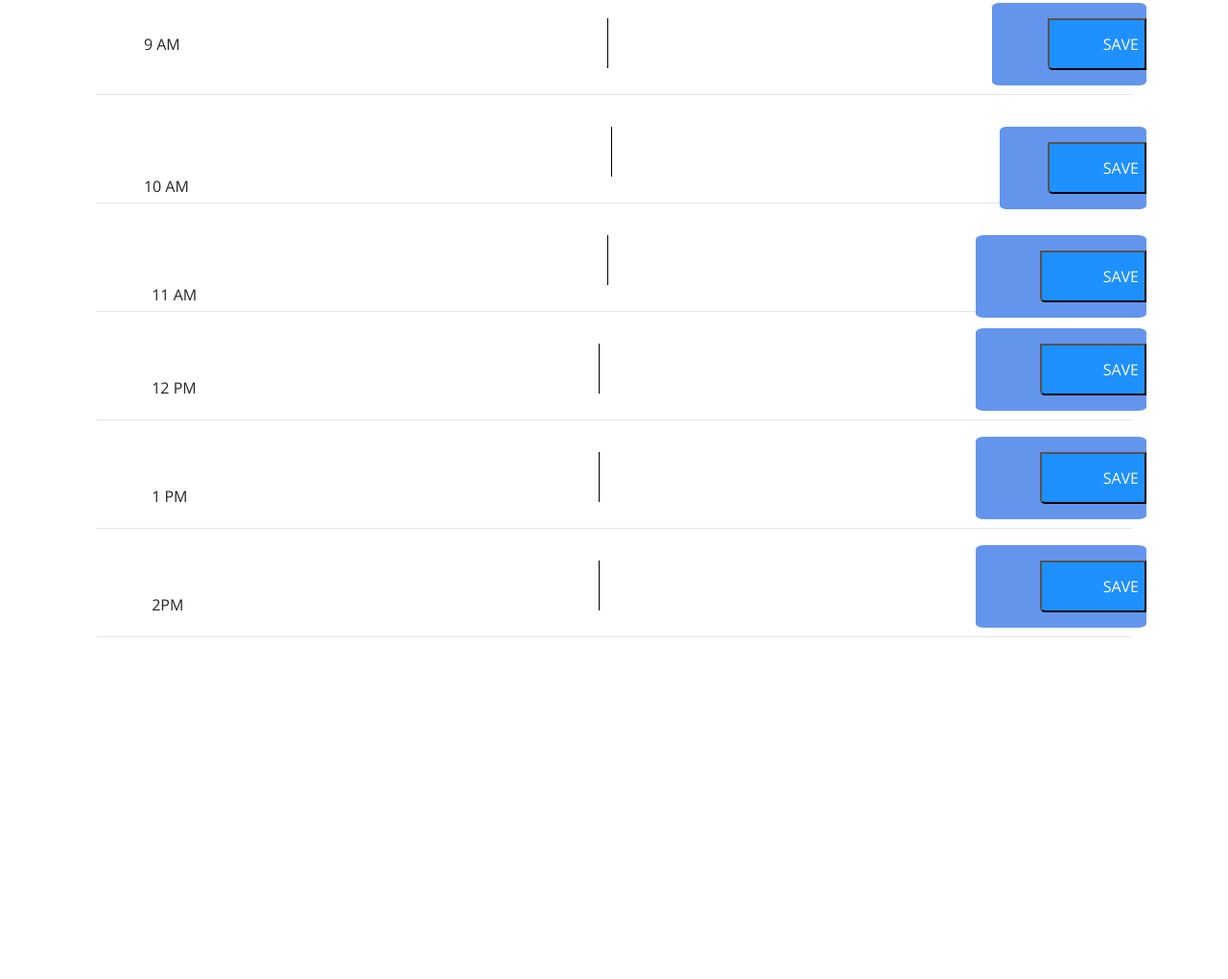
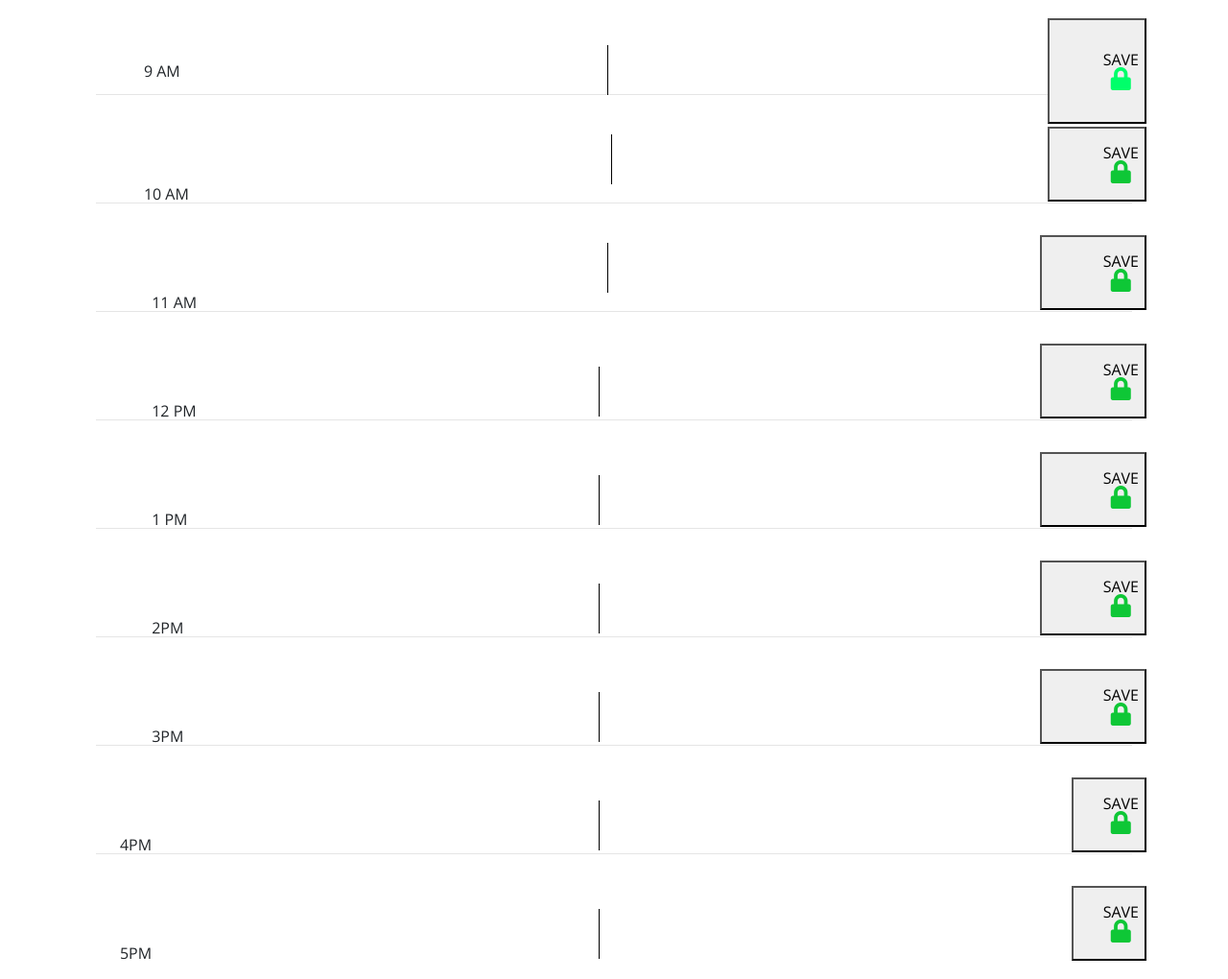
Before and after one commit to Anjeh24/Work-Day-Scheduler, a plain HTML site: page index.html in a window 1280 px wide. Shown: the part 447-1467 px from the top of the page at 96% size. Before the commit the page ends 1127 px from the top, so only its background shows below. Drawn offline with nearby package versions, Linux system fonts and the light colour scheme.

Commit message:
fixing save buttons and trying to figure out a working JS

```diff
--- a/index.html
+++ b/index.html
@@ -4,6 +4,9 @@
     <meta charset="UTF-8" />
     <meta name="viewport" content="width=device-width, initial-scale=1.0" />
     <meta http-equiv="X-UA-Compatible" content="ie=edge" />
+
+    <script src='https://kit.fontawesome.com/a076d05399.js' crossorigin='anonymous'></script>
+
     <link
       rel="stylesheet"
       href="https://stackpath.bootstrapcdn.com/bootstrap/4.3.1/css/bootstrap.min.css"
@@ -69,7 +72,10 @@
           </div>
           <div class="col3">
               <button id="savebtn" type="button" value="button">
+
             SAVE
+            <i class='fas fa-lock' style='font-size:24px;color:rgb(0, 255, 106)'></i>
+
               </button>
           </div>
         </div>
@@ -88,6 +94,7 @@
           <div class="col3">
             <button id="savebtn" type="button" value="button">
             SAVE
+            <i class='fas fa-lock' style='font-size:24px;color:rgb(14, 199, 54)'></i>
             </button>
           </div>
         </div>
@@ -104,6 +111,7 @@
             <div class="col3">
                 <button id="savebtn" type="button" value="button">
               SAVE
+              <i class='fas fa-lock' style='font-size:24px;color:rgb(14, 199, 54)'></i>
                 </button>
             </div>
           </div>
@@ -119,6 +127,7 @@
             <div class="col3">
                 <button id="savebtn" type="button" value="button">
               SAVE
+              <i class='fas fa-lock' style='font-size:24px;color:rgb(14, 199, 54)'></i>
                 </button>
             </div>
           </div>
@@ -134,6 +143,7 @@
             <div class="col3">
                 <button id="savebtn" type="button" value="button">
               SAVE
+              <i class='fas fa-lock' style='font-size:24px;color:rgb(14, 199, 54)'></i>
                 </button>
             </div>
           </div>
@@ -149,10 +159,56 @@
             <div class="col3">
                 <button id="savebtn" type="button" value="button">
               SAVE
+              <i class='fas fa-lock' style='font-size:24px;color:rgb(14, 199, 54)'></i>
                 </button>
             </div>
           </div>
          <hr>
+         <div class="row align-items-end">
+            <div class="col">
+              3PM
+            </div>
+            <div class="col">
+              <textarea id="textspace"></textarea>
+            </div>
+            <div class="col3">
+                <button id="savebtn" type="button" value="button">
+              SAVE
+              <i class='fas fa-lock' style='font-size:24px;color:rgb(14, 199, 54)'></i>
+                </button>
+            </div>
+          </div>
+<hr>
+<div class="row align-items-end">
+    <div class="col">
+      4PM
+    </div>
+    <div class="col">
+      <textarea id="textspace"></textarea>
+    </div>
+    <div class="col3">
+        <button id="savebtn" type="button" value="button">
+      SAVE
+      <i class='fas fa-lock' style='font-size:24px;color:rgb(14, 199, 54)'></i>
+        </button>
+    </div>
+  </div>
+<hr>
+<div class="row align-items-end">
+    <div class="col">
+      5PM
+    </div>
+    <div class="col">
+      <textarea id="textspace"></textarea>
+    </div>
+    <div class="col3">
+        <button id="savebtn" type="button" value="button">
+      SAVE
+      <i class='fas fa-lock' style='font-size:24px;color:rgb(14, 199, 54)'></i>
+        </button>
+    </div>
+  </div>
+
       </div>
 
 
--- a/style.css
+++ b/style.css
@@ -56,33 +56,3 @@ body {
     background-color: #77dd77;
     color: white;
   }
-
-  .saveBtn {
-    border-left: 1px solid black;
-    border-top-right-radius: 15px;
-    border-bottom-right-radius: 15px;
-    background-color: #06aed5;
-    color: white;
-  }
-
-  .saveBtn i:hover {
-    font-size: 20px;
-    transition: all 0.3s ease-in-out;
-  }
-
-  .col3 {
-      background-color: cornflowerblue;
-      border-radius: 5%;
-      border-left: darkgrey;
-
-  }
-
-  #savebtn {
-      background-color: dodgerblue;
-      color: floralwhite;
-      border-bottom-left-radius: 5px;
-  }
-
-  #textspace {
-      position:relative 25%;
-  }
```
